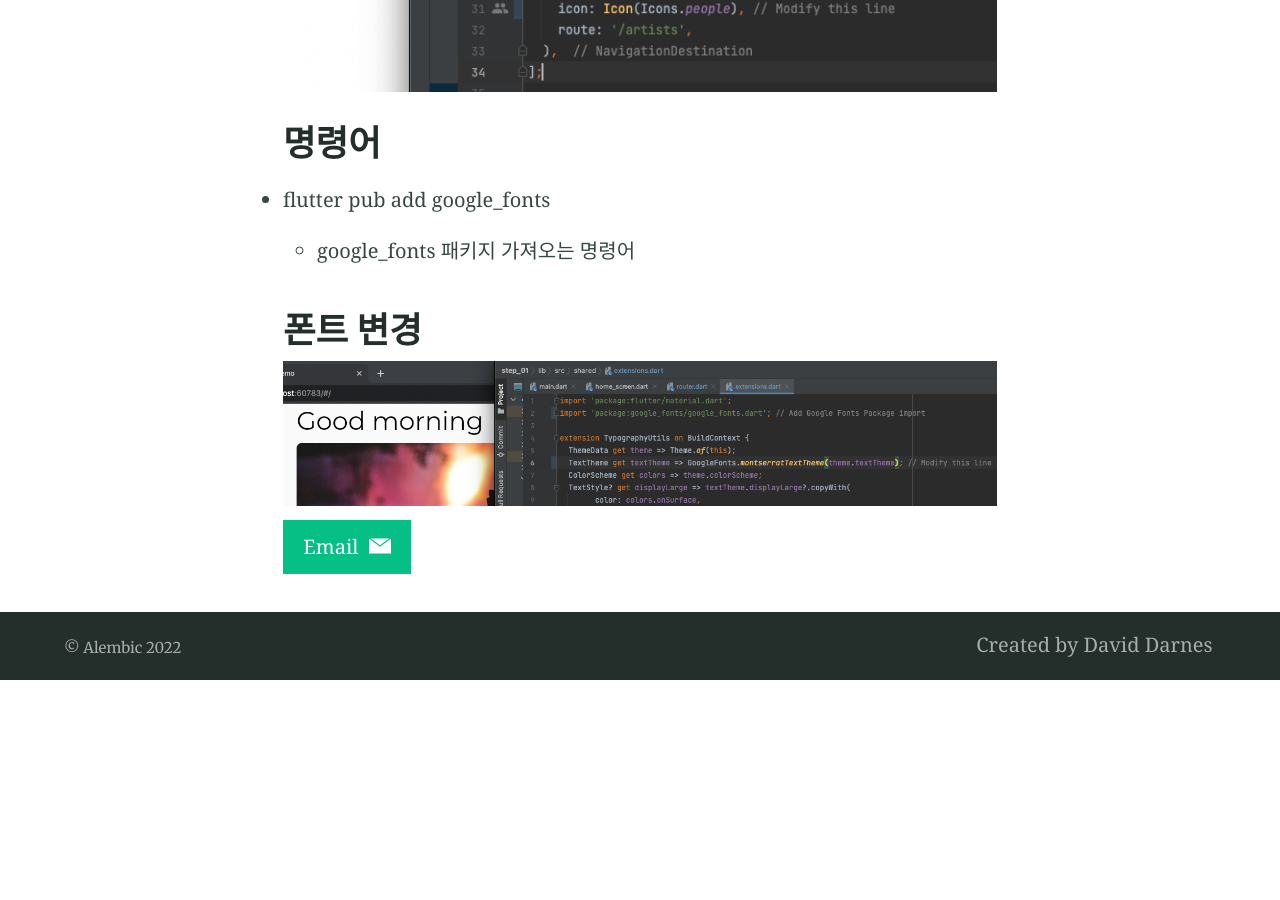
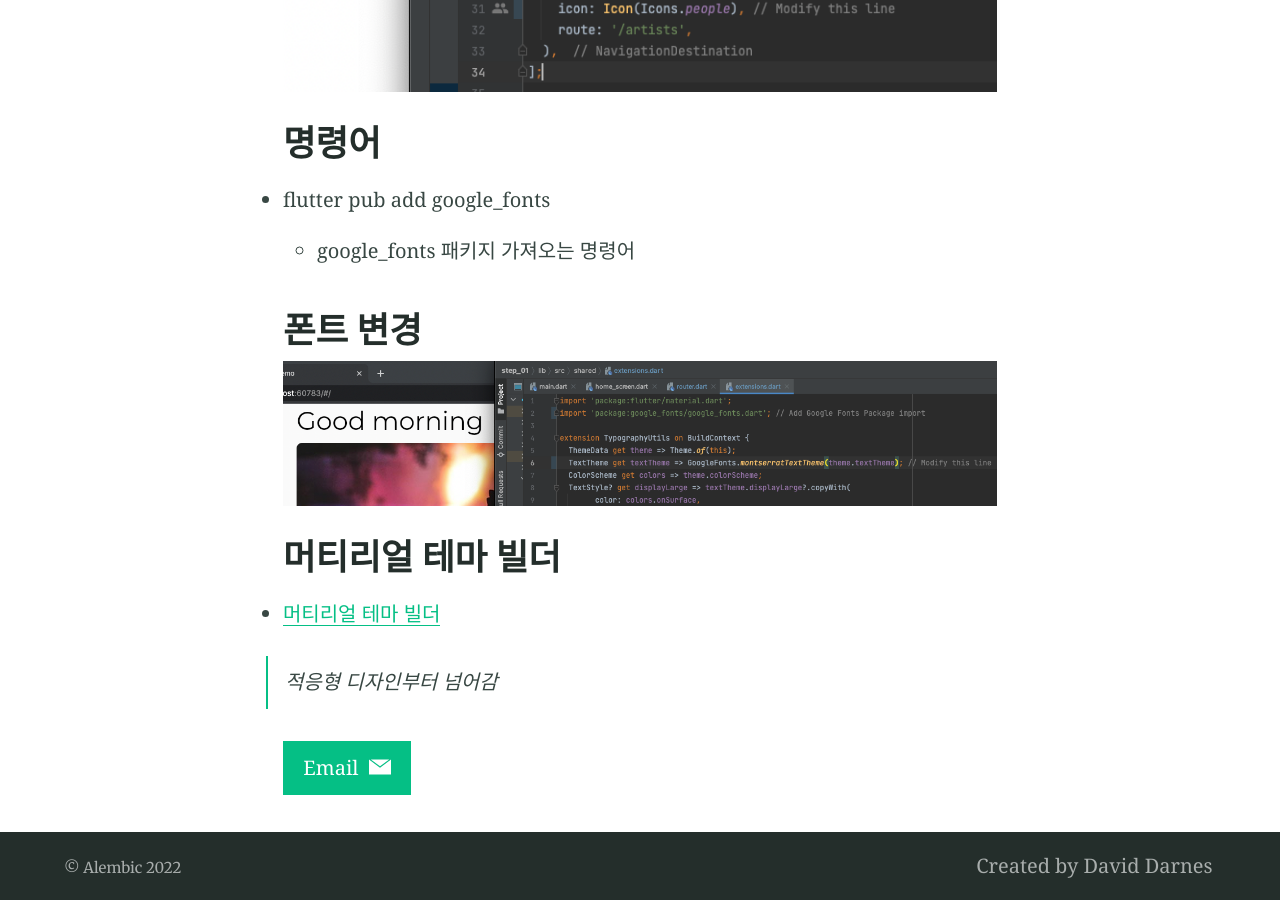
Before and after one commit to modanlab/modanlab.github.io, a Jekyll site: the page built from _posts/2022-10-21-codelabs-flutter-boring-to-beatiful.md, in a window 1280 px wide and 900 px high, scrolled down 1544 px. Built offline with Jekyll 4.4.1, drawn with Linux system fonts in a browser that asks for light colours; before the commit the page ends 2224 px from its top, so only the background shows below that.

Commit message:
Update 2022-10-21-codelabs-flutter-boring-to-beatiful.md

```diff
--- a/_posts/2022-10-21-codelabs-flutter-boring-to-beatiful.md
+++ b/_posts/2022-10-21-codelabs-flutter-boring-to-beatiful.md
@@ -48,3 +48,9 @@ class _HomeScreenState extends State<HomeScreen> {
 ## 폰트 변경
 
 {% include figure.html image="https://github.com/modanlab/modanlab.github.io/blob/main/assets/images/%EC%8A%A4%ED%81%AC%EB%A6%B0%EC%83%B7%202022-10-21%20%EC%98%A4%EC%A0%84%203.20.56.png?raw=true" alt="폰트 변경" %}
+
+## 머티리얼 테마 빌더
+
+- [머티리얼 테마 빌더](https://m3.material.io/theme-builder#/dynamic)
+
+> 적응형 디자인부터 넘어감
```
